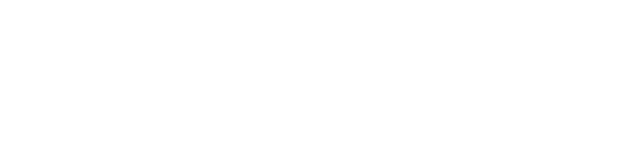
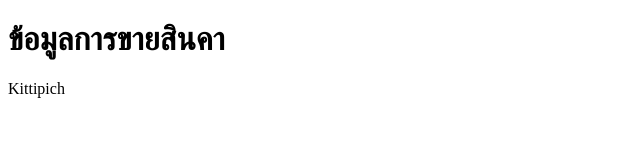
Before and after one commit to MeYing55/Kittipichtestgit, a plain HTML site: page index.html in a window 1280 px wide. Shown: the whole page, without its empty margins (0-640 px from the left). Drawn offline with Linux system fonts and the light colour scheme.

Commit message:
add sale data

```diff
--- a/index.html
+++ b/index.html
@@ -6,6 +6,8 @@
     <title>Document</title>
 </head>
 <body>
+    <h1>ข้อมูลการขายสินคา</h1>
+    <P>Kittipich</P>
 
 </body>
 </html>
```
Also changed, not shown: 1 other file.
